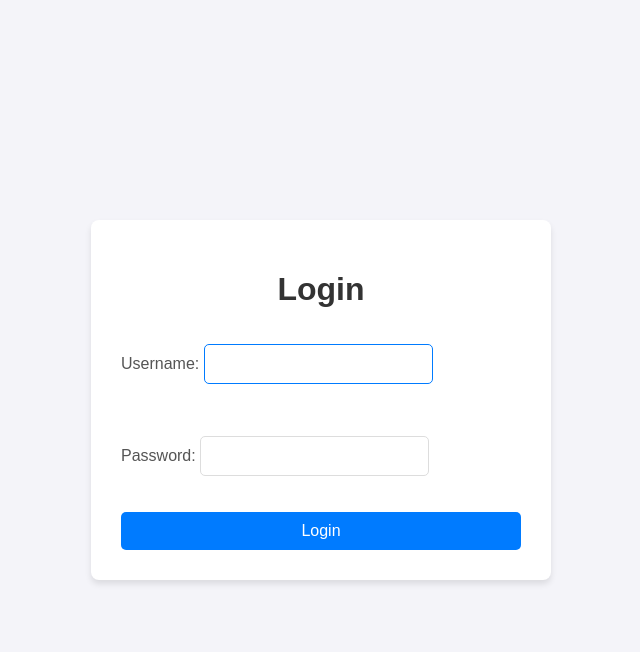
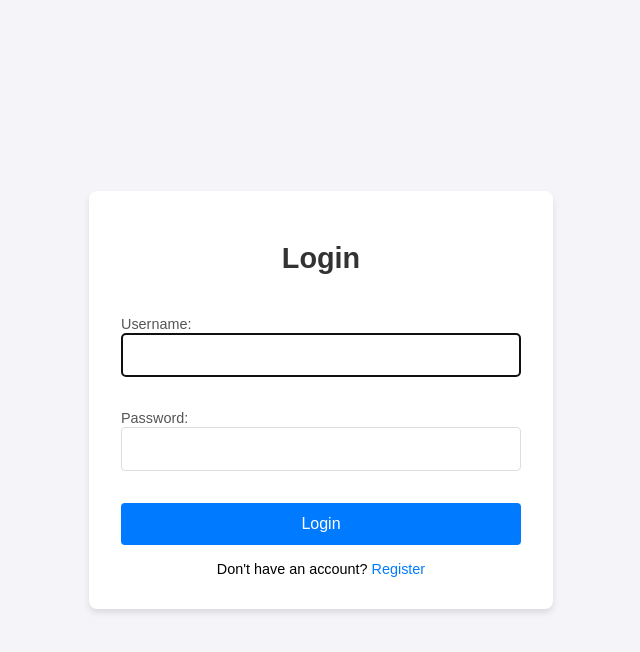
Before and after one commit to shahramsamar/Django_Login-Required, a Django app: page /accounts/login/ in a window 1280 px wide. Shown: the top 652 px of the page, without its empty margins (319-959 px from the left). Run offline with Django 4.2, Linux system fonts and the light colour scheme.

Commit message:
Update login.html

```diff
--- a/templates/registration/login.html
+++ b/templates/registration/login.html
@@ -5,6 +5,7 @@
     <meta name="viewport" content="width=device-width, initial-scale=1.0">
     <title>Login</title>
     <style>
+        /* General styles */
         body {
             font-family: Arial, sans-serif;
             background-color: #f4f4f9;
@@ -17,8 +18,8 @@
         }
 
         .login-container {
-            background-color: #ffffff;
-            padding: 30px;
+            background: #fff;
+            padding: 2rem;
             border-radius: 8px;
             box-shadow: 0 4px 6px rgba(0, 0, 0, 0.1);
             width: 100%;
@@ -26,9 +27,20 @@
         }
 
         h1 {
+            font-size: 1.8rem;
+            color: #333;
             text-align: center;
-            margin-bottom: 20px;
-            color: #333;
+            margin-bottom: 1.5rem;
+        }
+
+        .error {
+            background-color: #ffe6e6;
+            color: #d9534f;
+            padding: 0.75rem;
+            border: 1px solid #d9534f;
+            border-radius: 4px;
+            margin-bottom: 1rem;
+            text-align: center;
         }
 
         form {
@@ -36,32 +48,34 @@
             flex-direction: column;
         }
 
+        form p {
+            margin-bottom: 1rem;
+        }
+
         label {
-            margin-bottom: 8px;
+            font-size: 0.9rem;
             color: #555;
         }
 
         input[type="text"], input[type="password"] {
-            padding: 10px;
-            margin-bottom: 20px;
+            padding: 0.75rem;
+            font-size: 1rem;
             border: 1px solid #ddd;
-            border-radius: 5px;
-            font-size: 16px;
-        }
-
-        input[type="text"]:focus, input[type="password"]:focus {
-            outline: none;
-            border-color: #007BFF;
+            border-radius: 4px;
+            width: 100%;
+            box-sizing: border-box;
         }
 
         .button {
-            padding: 10px;
-            background-color: #007BFF;
-            color: white;
+            background-color: #007bff;
+            color: #fff;
+            font-size: 1rem;
+            padding: 0.75rem;
             border: none;
-            border-radius: 5px;
-            font-size: 16px;
+            border-radius: 4px;
             cursor: pointer;
+            margin-top: 1rem;
+            transition: background-color 0.3s;
         }
 
         .button:hover {
@@ -70,22 +84,17 @@
 
         .signup-link {
             text-align: center;
-            margin-top: 20px;
+            margin-top: 1rem;
+            font-size: 0.9rem;
         }
 
         .signup-link a {
-            color: #007BFF;
+            color: #007bff;
             text-decoration: none;
         }
 
         .signup-link a:hover {
             text-decoration: underline;
-        }
-
-        .error {
-            color: #dc3545;
-            font-size: 14px;
-            margin-bottom: 10px;
         }
     </style>
 </head>
@@ -101,12 +110,13 @@
 
         <form method="post">
             {% csrf_token %}
-            {{form.as_p}}
-
-
+            {{ form.as_p }}
             <button type="submit" class="button">Login</button>
         </form>
 
+        <div class="signup-link">
+            Don't have an account? <a href="{% url 'register' %}">Register</a>
+        </div>
     </div>
 </body>
 </html>
```
